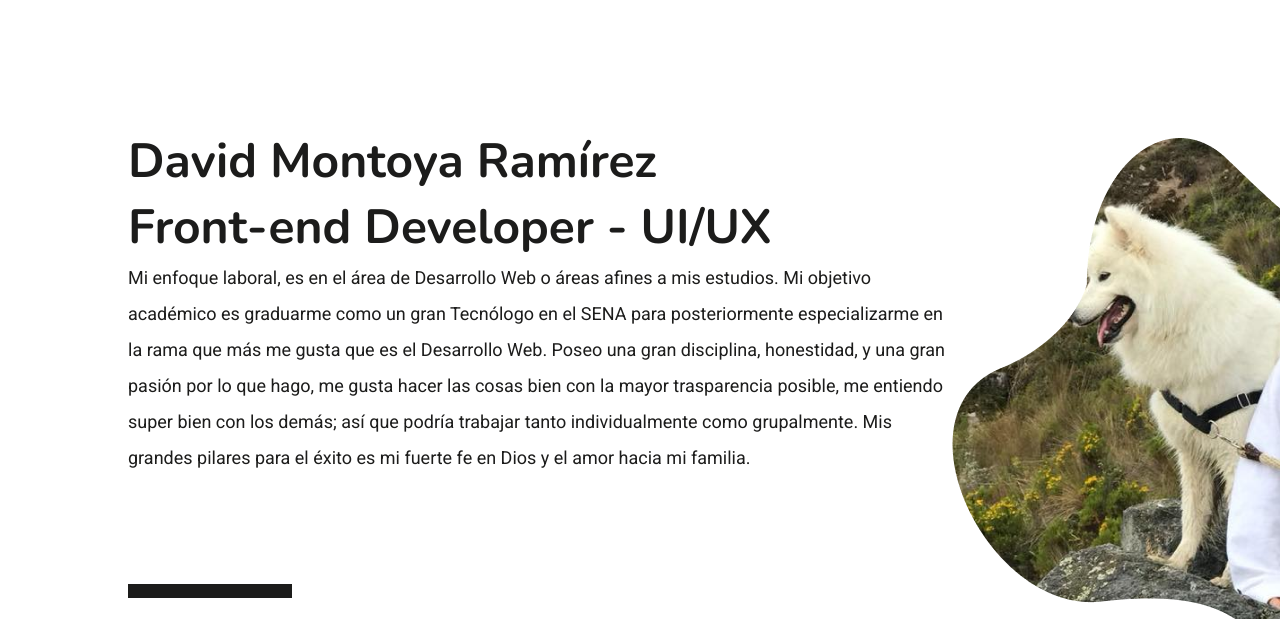
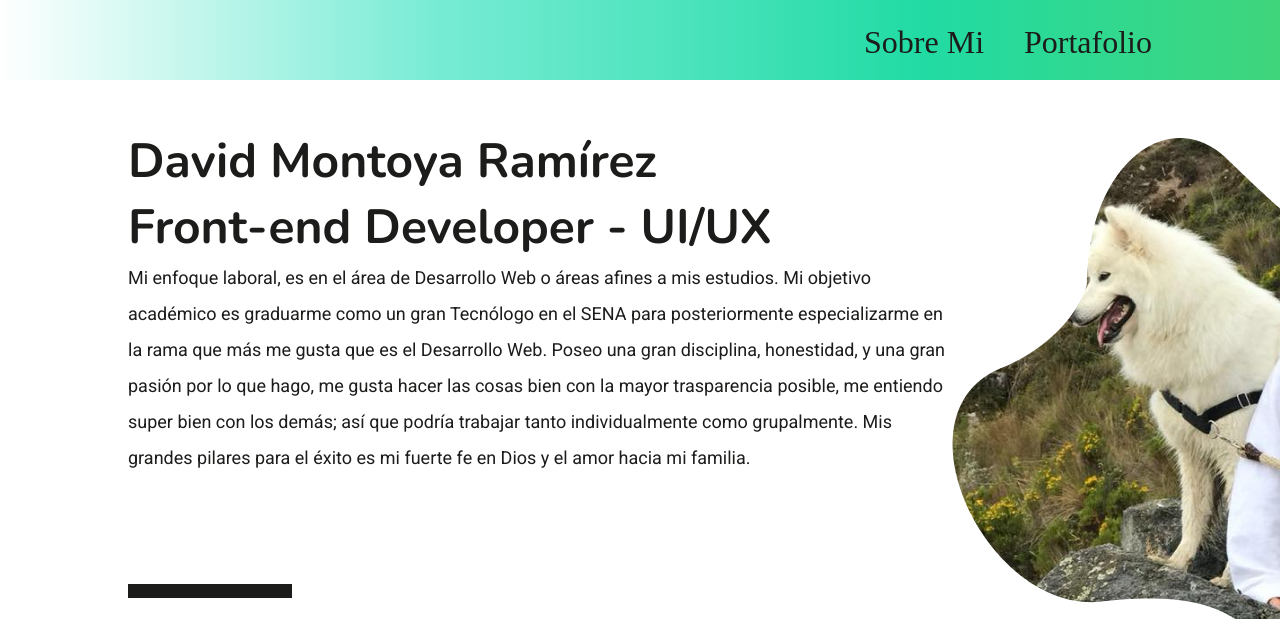
Before and after one commit to Tech-Code1/Portafolio, a plain HTML site: page index.html in a window 1280 px wide. Shown: the top 619 px of the page. Drawn offline with nearby package versions, Linux system fonts and the light colour scheme.

Commit message:
Historia de usuario #7 lista

```diff
--- a/index.html
+++ b/index.html
@@ -9,8 +9,14 @@
     <title>David Montoya</title>
 </head>
 <body>
+    <nav id="navbar">
+<ul>
+    <li class="about-me-title"><a class="nav-link" href="#about-me"> Sobre Mi</a></li>
+    <li class="portfolio"><a class="nav-link" href="#portfolio">Portafolio</a></li>
+</ul>
+    </nav>
     <main class="content-section" id="welcome-section">
-    <section class="section-about-me" id="navbar">
+    <section class="section-about-me" id=about-me>
     <h1 class="title-principal">David Montoya Ramírez <br>Front-end Developer - UI/UX</h1>
     <p class="about-me">Mi enfoque laboral, es en el área de Desarrollo Web o áreas afines a mis estudios. Mi objetivo académico es graduarme como un gran Tecnólogo en el SENA para posteriormente especializarme en la rama que más me gusta que es el Desarrollo Web. Poseo una gran disciplina, honestidad, y una gran pasión por lo que hago, me gusta hacer las cosas bien con la mayor trasparencia posible, me entiendo super bien con los demás; así que podría trabajar tanto individualmente como grupalmente. Mis grandes pilares para el éxito es mi fuerte fe en Dios y el amor hacia mi familia.</p>
 <span class="line"></span>
@@ -32,7 +38,7 @@
 </main>
 <hr>
 <section class="section-two" id="projects">
-    <h2 class="tittle-two project-tile">Portafolio</h2>
+    <h2 class="tittle-two project-tile" id="portfolio">Portafolio</h2>
     <div class="content-project-one">
 <!-- Project One -->
     <a target="_blanc" href="https://codesandbox.io/s/calculator-concept-geek-wdll4">
--- a/style.css
+++ b/style.css
@@ -143,3 +143,44 @@ hr {
 a {
   text-decoration: none;
 }
+
+nav {
+  display: flex;
+  width: 100%;
+  top: 0;
+  height: 80px;
+  display: flex;
+  justify-content: flex-end;
+  border-bottom: rgb(56, 56, 56);
+  position: fixed;
+  background: linear-gradient(
+    90deg,
+    rgba(17, 208, 227, 0) 0%,
+    rgba(20, 221, 182, 0.577468487394958) 34%,
+    rgba(33, 219, 164, 1) 72%,
+    rgba(63, 213, 123, 1) 100%
+  );
+}
+
+.about-me-title,
+.portfolio {
+  list-style: none;
+}
+
+.portfolio {
+  margin-left: 40px;
+}
+
+ul {
+  display: flex;
+  margin-right: 128px;
+}
+
+.nav-link {
+  font-size: 32px;
+  color: #1c1c1b;
+}
+
+.nav-link:hover {
+  color: #ffffff;
+}
```
